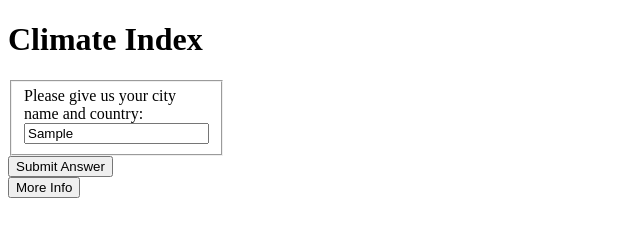
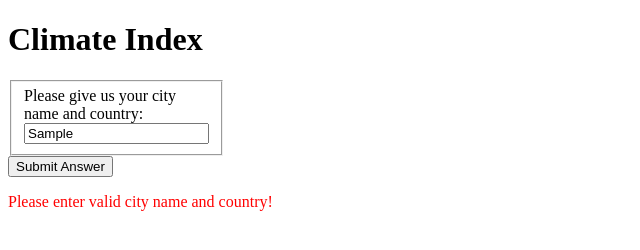
Before and after one commit to eharris128/climate-index, a plain HTML site: page index.html in a window 1280 px wide. Both pictures are taken after typing "Sample" into the empty fields and a click on the button "Submit Answer". Shown: the whole page, without its empty margins (0-640 px from the left). Drawn offline with nearby package versions, Linux system fonts and the light colour scheme; no server answers.

Commit message:
ready for giphy api

```diff
--- a/app.js
+++ b/app.js
@@ -1,15 +1,14 @@
 //------ ** define state! ** ----------|
 
-// setup state
 
-  // what state vars?
-  // state structure?
 let state = {
 	weatherData: {},
 	showMoreInfo: false,
 }
 
+
 //------ ** state mod functions ** ----------|
+
 
   // store api data
 function updatesStateWeatherData(data){
@@ -85,18 +84,9 @@ function windConversion(state) {
 	return windDirection;
 }
 
+
 //------ ** render functions ** ----------|
 
-// let firstRenderTemplate = (state) => {
-//   const currentTemp = state.weatherData.main.temp;
-//   return (`
-//   <h3>Current Temperature is: ${currentTemp}</h3>
-//   <h4>The Weather is: ${weatherDescription}</h4>
-//   <h4>The Humidity is: ${humidityData}</h4>
-//   `)
-// }
-
-  // 2 renders needed per click
 
 function firstRender(state) {
 	const humidityData = state.weatherData.main.humidity;
@@ -112,17 +102,13 @@ function firstRender(state) {
 }
 
 function secondRender(state) {
-	//Discuss as alt ways of storing our weather data
 	const weatherData = state.weatherData;
-			// const copyData = Object.assign({}, state.weatherData);
-
 	const highTemp = weatherData.main.temp_max;
 	const lowTemp = weatherData.main.temp_min;
 	const pressure = weatherData.main.pressure;
 	const percentCloudCover = weatherData.clouds.all;
 	const windDirection = windConversion(state);
 	const windSpeed = weatherData.wind.speed;
-
 
 	let secondRenderTemplate = (`
 		<p>Today's high: ${highTemp}\&ordm F</p>
@@ -134,33 +120,34 @@ const windSpeed = weatherData.wind.speed;
 		`)
 	$('.js-more-data').html(secondRenderTemplate);
 }
-    // html templates for both
 
+function errorRender(state) {
+	let errorRenderTemplate = (`
+		<p>Please enter valid city name and country!</p>
+		`)
+	$('.js-error').html(errorRenderTemplate)
+		.css('color', 'red')
+		.removeClass('hidden');
 
-  // render for non valid zip code
-    // html template for error
+	$('.js-more-data').addClass('hidden');
+}
 
 
 //------ ** functions to write ** ----------|
 
 
-  // API info conversion functions as needed
-  //extra function defined to id non valid zips, calls error render
-  // get weather api data function
 function getApiData(cityName, callback) {
   const appKey = "0b0b48a8c8b04be0075e7d47726f1633"
   const baseUrl = "http://api.openweathermap.org/data/2.5/weather"
   const query = {
     q: cityName,
     appID: appKey
-
 		}
     //.done will wait until $.getJSON for weather API is complete before running getGiphyData
     // $.getJSON(baseUrl, query, callback).done(getGiphyData(myCalculatedScore, callback));
   $.getJSON(baseUrl, query, callback)
+		.fail(e => {errorRender(state)})
     // .done(functionhere);
-    // How to handle 404 error
-    	   // .fail(e => {console.log('AAAAAAA')})
 }
 
 function callbackJson(data) {
@@ -171,23 +158,25 @@ const windSpeed = weatherData.wind.speed;
 }
 
 
-  // weather info to score function
 // gif api function
+// auto complete function
+// slides
+// style changes
 
 
 //------ ** make event listener functions ** ----------|
 
-  //* which approach would be best for API call?
 
-  // search button submit functions
+// search city submit functions
 $('#js-form').submit(function(event){
   event.preventDefault();
   let cityName = $('#city').val();
   getApiData(cityName, callbackJson);
   $('.js-more-data').removeClass('hidden');
+	$('.js-error').addClass('hidden');
 })
+
 //extra info click
-
 $('.more-button').on('click',function(event) {
   event.preventDefault();
   secondRender(state);
--- a/index.html
+++ b/index.html
@@ -18,6 +18,9 @@
     </form>
 
      <div class="js-results">
+
+     </div>
+     <div class="js-error">
 
      </div>
      <div class="js-more-data hidden">
```
Lines whose indentation alone changed are shown as unchanged.
